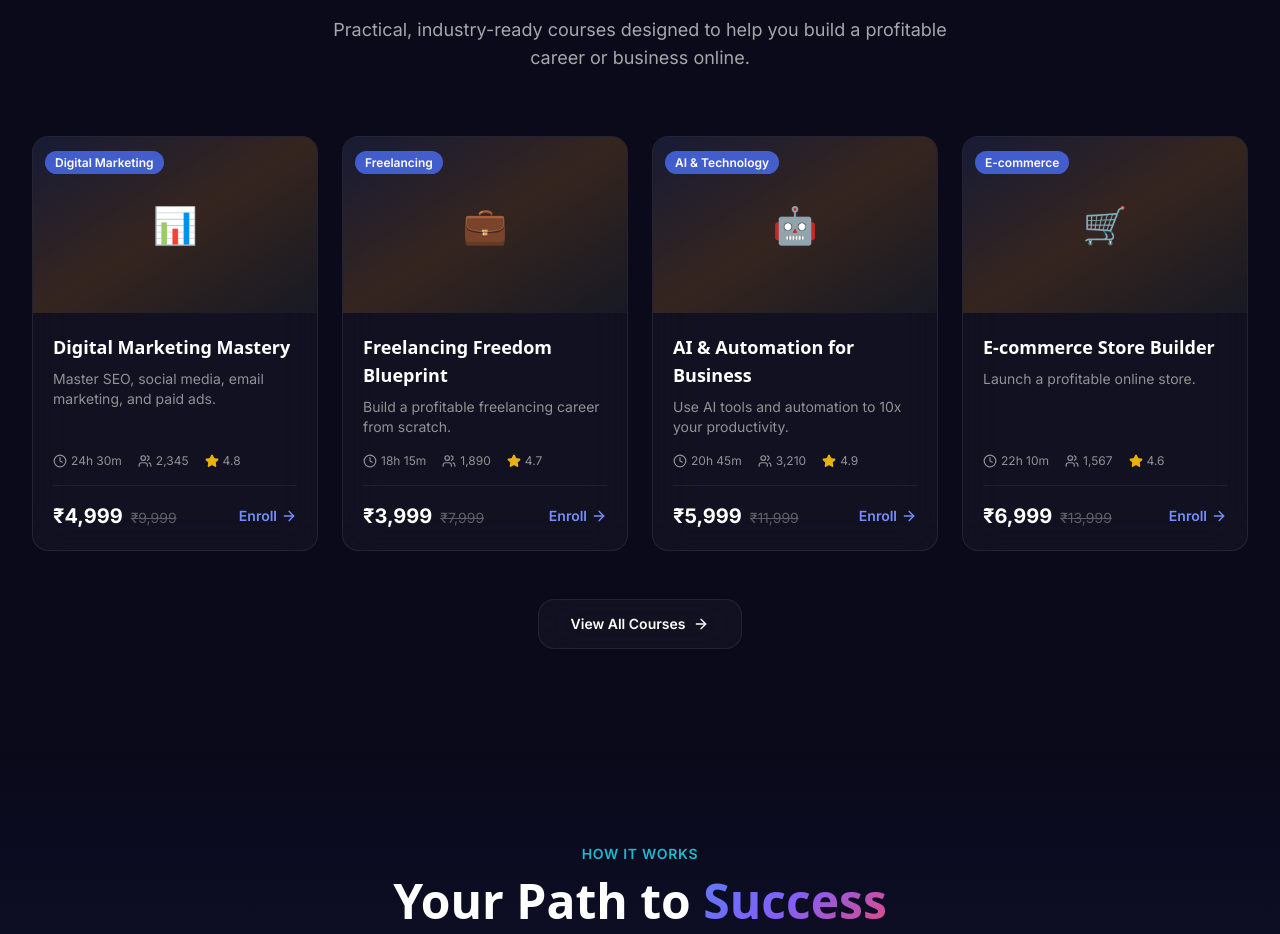
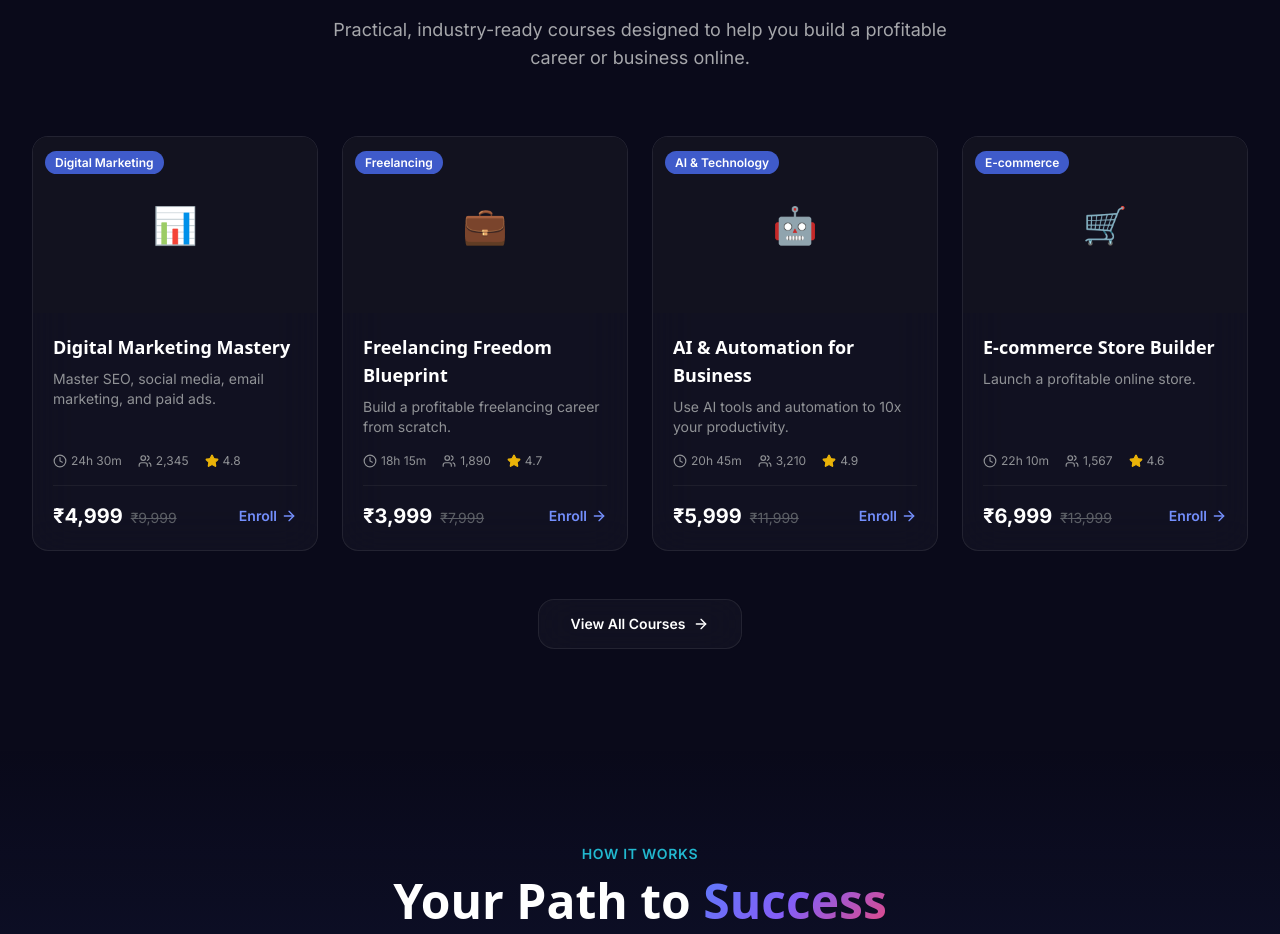
Before and after one commit to Mitesh-Patel-Dev/Skillyukti-platform, a Next.js app in the folder frontend/: page / in a window 1280 px wide. Shown: the part 980-1914 px from the top of the page. Built offline with nearby package versions, Linux system fonts and the light colour scheme; no server answers.

Commit message:
Update CoursesSection.tsx

```diff
--- a/frontend/src/components/landing/CoursesSection.tsx
+++ b/frontend/src/components/landing/CoursesSection.tsx
@@ -59,10 +59,7 @@ export default function CoursesSection({ courses }: CoursesSectionProps) {
                                     {/* THUMBNAIL */}
                                     <div
                                         className={`relative isolate overflow-hidden
-                                            bg-gradient-to-br
-                                            from-[#171B35]
-                                            via-[#35251F]
-                                            to-[#171923]
+                                            bg-[#12121F]
                                             ${
                                                 course.mobileThumbnail
                                                     ? 'aspect-[4/5] md:h-44 md:aspect-auto'
@@ -78,7 +75,7 @@ export default function CoursesSection({ courses }: CoursesSectionProps) {
                                                     src={course.thumbnail}
                                                     alt=""
                                                     aria-hidden="true"
-                                                    className={`absolute inset-0 w-full h-full object-cover scale-110 blur-xl opacity-50 ${
+                                                    className={`absolute inset-0 w-full h-full object-cover scale-110 blur-xl opacity-35 ${
                                                         course.mobileThumbnail
                                                             ? 'hidden md:block'
                                                             : 'block'
@@ -91,12 +88,15 @@ export default function CoursesSection({ courses }: CoursesSectionProps) {
                                                         src={course.mobileThumbnail}
                                                         alt=""
                                                         aria-hidden="true"
-                                                        className="absolute inset-0 w-full h-full object-cover scale-110 blur-xl opacity-50 md:hidden"
+                                                        className="absolute inset-0 w-full h-full object-cover scale-110 blur-xl opacity-35 md:hidden"
                                                     />
                                                 )}
 
-                                                {/* Background Colour Overlay */}
-                                                <div className="absolute inset-0 bg-gradient-to-br from-[#171B35]/35 via-[#35251F]/10 to-[#171923]/35 pointer-events-none" />
+                                                {/* Card-Matching Background */}
+                                                <div className="absolute inset-0 bg-[#12121F] pointer-events-none" />
+
+                                                {/* Soft Background Glow */}
+                                                <div className="absolute inset-0 bg-gradient-to-br from-[#20213A]/50 via-transparent to-[#12121F]/70 pointer-events-none" />
 
                                                 {/* Main Image - Desktop */}
                                                 <img
@@ -121,7 +121,7 @@ export default function CoursesSection({ courses }: CoursesSectionProps) {
                                         ) : (
                                             <>
                                                 {/* Placeholder Background */}
-                                                <div className="absolute inset-0 bg-gradient-to-br from-[#171B35] via-[#35251F] to-[#171923]" />
+                                                <div className="absolute inset-0 bg-[#12121F]" />
 
                                                 {/* Placeholder Icon */}
                                                 <div className="absolute inset-0 flex items-center justify-center">
```
